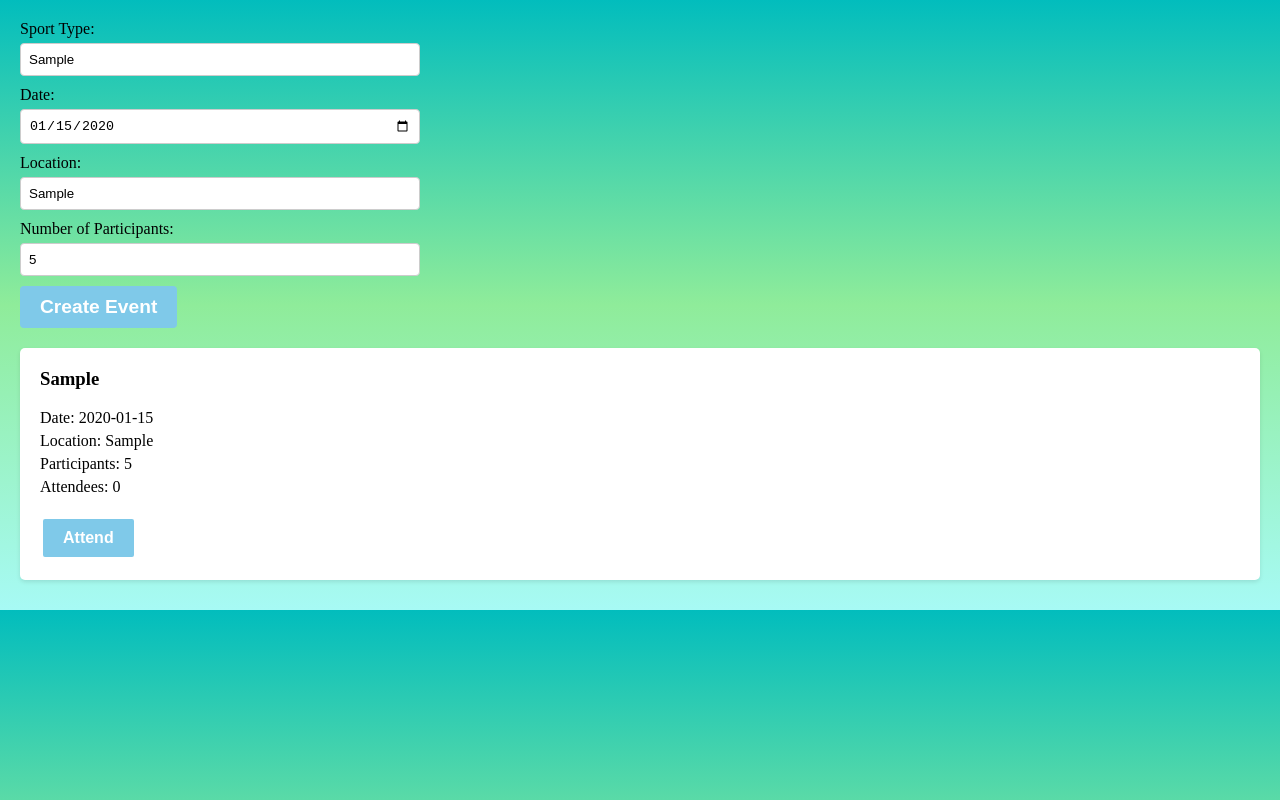
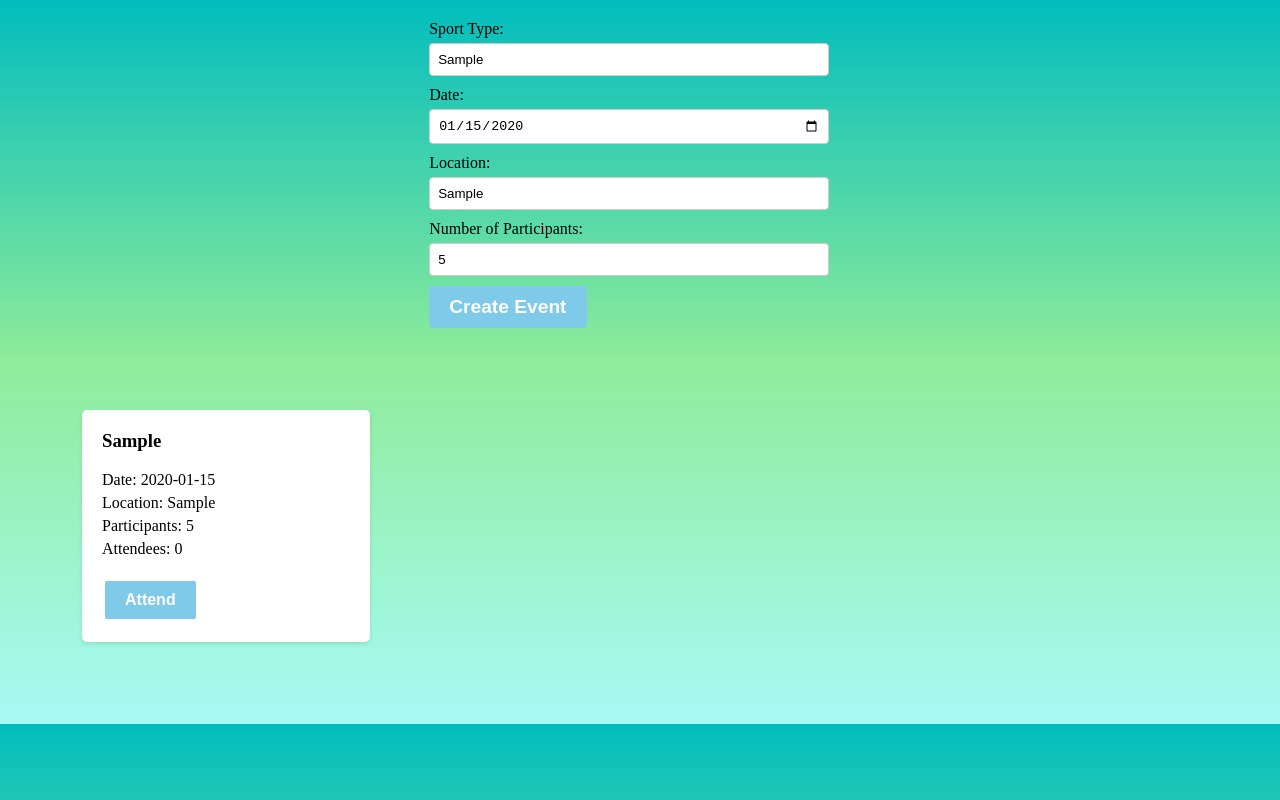
Before and after one commit to tahayasinturedi/Zusammen, a plain HTML site: page activities.html in a window 1280 px wide. Both pictures are taken after typing "Sample", "2020-01-15", "Sample", "5" into the empty fields and a click on the button "Create Event". Drawn offline with Linux system fonts and the light colour scheme.

Commit message:
Design Activities Page

```diff
--- a/activities.html
+++ b/activities.html
@@ -15,6 +15,7 @@
         #eventForm {
             max-width: 400px;
             margin-bottom: 20px;
+            margin-left: 33%;
         }
 
         label {
@@ -32,7 +33,10 @@
             border-radius: 4px;
             box-sizing: border-box;
         }
-
+        #eventsList{
+            display: flex;
+            flex-wrap: wrap;
+        }
         button {
             background-color: #7fc9e9;
             font-weight: bold;
@@ -43,17 +47,17 @@
             border-radius: 4px;
             cursor: pointer;
         }
-
         button:hover {
             background-color: #0056b3;
         }
-
         .card {
             background-color: #fff;
             border-radius: 5px;
             box-shadow: 0 2px 4px rgba(0, 0, 0, 0.1);
             padding: 20px;
             margin-bottom: 10px;
+            width: 20%;
+            margin: 5%;
         }
 
         .card h3 {
```
